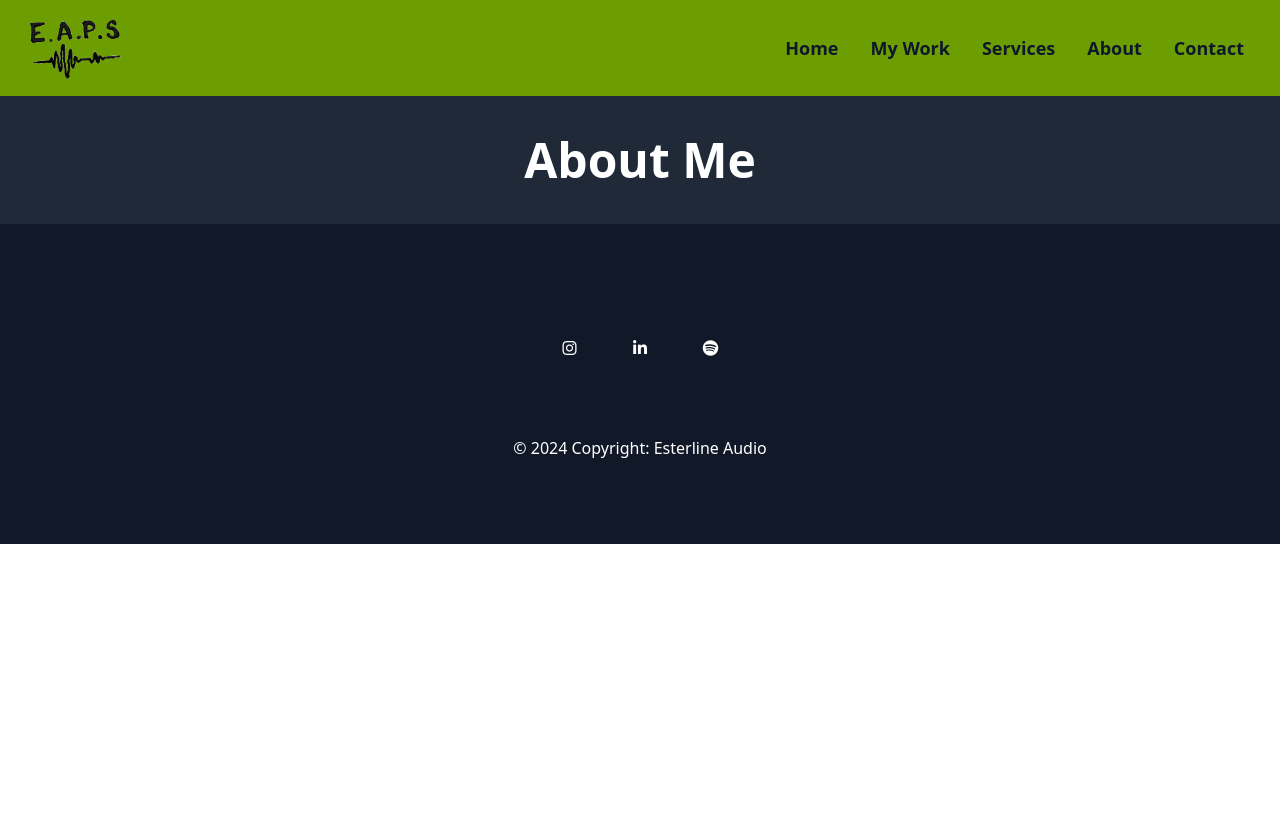
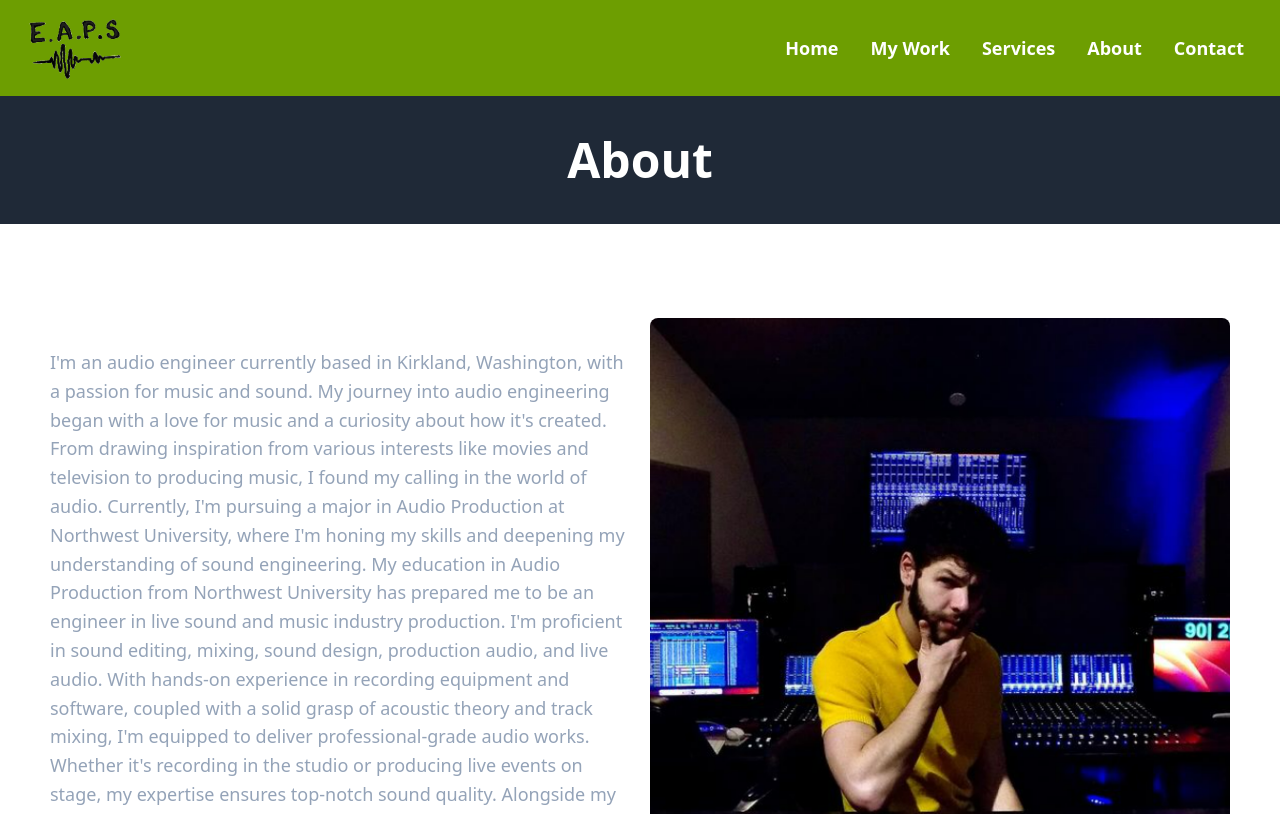
Before and after one commit to bleckocodes/EsterlineAudio, a Nuxt app: page /About in a window 1280 px wide. Shown: the top 814 px of the page. Built offline with nearby package versions, Linux system fonts and the light colour scheme.

Commit message:
update header and about

```diff
--- a/components/Header.vue
+++ b/components/Header.vue
@@ -1,17 +1,15 @@
 <template>
-  <div class="height-auto bg-verdun-green-400 text-base text-white">
-    <header class="bg-verdun-green-400 text-white mx-auto flex w-full items-center justify-between py-4 px-6">
+  <div class="sticky top-0 bg-verdun-green-400 text-base text-white z-50">
+    <header class="mx-auto flex w-full items-center justify-between py-4 px-6">
       <nuxt-link to="/">
         <div class="w-full text-center text-lg font-bold sm:w-fit sm:text-left">
-          <span class="text-40 white-500">
-
           <img
             class="w-30 h-16 object-cover justify-right"
             src="@/components/images/EAPSTextB.png"
             alt="Logo"
             @mouseover="invertColors"
             @mouseleave="revertColors"
-  /></span>
+          />
         </div>
       </nuxt-link>
 
@@ -19,35 +17,35 @@
         <ul class="flex items-center space-x-2">
           <li class="group relative">
             <nuxt-link
-        class="block whitespace-nowrap px-3 py-2 text-lg font-bold text-slate-900 no-underline transition hover:text-slate-50"
+              class="block whitespace-nowrap px-3 py-2 text-lg font-bold text-white no-underline transition hover:text-slate-50"
               to="/">
               Home
             </nuxt-link>
           </li>
           <li class="group relative">
             <nuxt-link
-        class="block whitespace-nowrap px-3 py-2 text-lg font-bold text-slate-900 no-underline transition hover:text-slate-50"
+              class="block whitespace-nowrap px-3 py-2 text-lg font-bold text-white no-underline transition hover:text-slate-50"
               to="MyWork">
               My Work
             </nuxt-link>
           </li>
           <li class="group relative">
             <a
-        class="block whitespace-nowrap px-3 py-2 text-lg font-bold text-slate-900 no-underline transition hover:text-slate-50"
+              class="block whitespace-nowrap px-3 py-2 text-lg font-bold text-white no-underline transition hover:text-slate-50"
               href="/Services">
               Services
             </a>
           </li>
           <li class="group relative">
             <a
-        class="block whitespace-nowrap px-3 py-2 text-lg font-bold text-slate-900 no-underline transition hover:text-slate-50"
+              class="block whitespace-nowrap px-3 py-2 text-lg font-bold text-white no-underline transition hover:text-slate-50"
               href="/About">
               About
             </a>
           </li>
           <li class="group relative">
             <nuxt-link
-        class="block whitespace-nowrap px-3 py-2 text-lg font-bold text-slate-900 no-underline transition hover:text-slate-50"
+              class="block whitespace-nowrap px-3 py-2 text-lg font-bold text-white no-underline transition hover:text-slate-50"
               to="Contact">
               Contact
             </nuxt-link>
@@ -57,7 +55,7 @@
       <!-- Mobile Menu -->
       <button
         @click="toggleMobileMenu"
-        class="block text-slate-700 hover:text-slate-50 sm:hidden"
+        class="block text-white hover:text-slate-50 sm:hidden"
         title="Open navigation menu"
       >
         <svg
@@ -76,87 +74,6 @@
           ></path>
         </svg>
       </button>
-
-      <!-- Dropdown Menu -->
-      <nav
-        v-show="isMobileMenuOpen"
-        class="fixed right-0 top-0 z-20 h-30 w-30 x-50 transform py-4 text-base transition bg-verdun-green-400 sm:hidden"
-      >
-        <ul class="flex flex-col space-y-2">
-          <li class="text-right">
-            <button
-              @click="toggleMobileMenu"
-              class="px-6 py-2 text-slate-300 hover:text-slate-50"
-            >
-              <svg
-                preserveAspectRatio="xMidYMid meet"
-                viewBox="0 0 24 24"
-                width="1.2em"
-                height="1.2em"
-              >
-                <path
-                  fill="none"
-                  stroke="currentColor"
-                  stroke-linecap="round"
-                  stroke-linejoin="round"
-                  stroke-width="2"
-                  d="M5 12h14m-4 4l4-4m-4-4l4 4"
-                ></path>
-              </svg>
-            </button>
-          </li>
-          <li class="group relative w-full overflow-x-visible text-right">
-            <nuxt-link
-              @click="toggleMobileMenu"
-              class="mx-4 block whitespace-nowrap px-3 py-2 text-lg font-semibold text-white font-bolder no-underline transition hover:text-slate-50"
-              to="/"
-            >
-              Home
-            </nuxt-link>
-          </li>
-            <!--MyWork-->
-            <li class="group relative w-full overflow-x-visible text-right">
-            <nuxt-link
-              @click="toggleMobileMenu"
-              class="mx-4 block whitespace-nowrap px-3 py-2 text-lg font-semibold text-white font-bolder no-underline transition hover:text-slate-50"
-              to="MyWork"
-            >
-              My Work
-            </nuxt-link>
-          </li>
-          <!--Services-->
-            <li class="group relative w-full overflow-x-visible text-right">
-            <nuxt-link
-              @click="toggleMobileMenu"
-              class="mx-4 block whitespace-nowrap px-3 py-2 text-lg font-semibold text-white font-bolder no-underline transition hover:text-slate-50"
-              to="Services"
-            >
-              Services
-            </nuxt-link>
-          </li>
-          <!--About-->
-            <li class="group relative w-full overflow-x-visible text-right">
-            <nuxt-link
-              @click="toggleMobileMenu"
-              class="mx-4 block whitespace-nowrap px-3 py-2 text-lg font-semibold text-white font-bolder no-underline transition hover:text-slate-50"
-              to="About"
-            >
-              About
-            </nuxt-link>
-          </li>
-          <!--Contact-->
-            <li class="group relative w-full overflow-x-visible text-right">
-            <nuxt-link
-              @click="toggleMobileMenu"
-              class="mx-4 block whitespace-nowrap px-3 py-2 text-lg font-semibold text-white font-bolder no-underline transition hover:text-slate-50"
-              to="Contact"
-            >
-              Contact
-            </nuxt-link>
-          </li>
-          <!-- Add other menu items as needed -->
-        </ul>
-      </nav>
     </header>
   </div>
 </template>
@@ -193,28 +110,5 @@ export default {
 </script>
 
 <style>
-  body.dark {
-    background-color: #1f2937; /* Adjust as needed */
-  }
-
-  /* Adjust dark mode text color */
-  @media (prefers-color-scheme: dark) {
-    .dark\:text-gray-100 {
-      color: #f3f4f6; /* Adjust as needed */
-    }
-
-    .dark\:text-gray-300 {
-      color: #d1d5db; /* Adjust as needed */
-    }
-  }
-
-  /* Hover effect on navigation links */
-  nav ul li a:hover {
-    color: #48bb78; /* Change text color on hover */
-  }
-
-  /* Hover effect on dropdown menu */
-  nav ul li ul li a:hover {
-    color: #48bb78; /* Change text color on hover */
-  }
+  /* Add any additional styles here */
 </style>
--- a/components/Hero.vue
+++ b/components/Hero.vue
@@ -1,5 +1,5 @@
 <template>
-  <section class="w-fill mx-auto flex flex-col sm:flex-row h-200 items-center bg-image pt-56 pb-28 bg-image px-8"> <!--pt-40 pb-32-->
+  <section class="w-fill mx-auto flex flex-col sm:flex-row h-200 items-center bg-image pt-36 pb-20 bg-image px-8"> <!--pt-40 pb-32-->
     <!-- Image container with background -->
     <div class="mr-4 w-fit h-inherit text-left sm:w-1/2 bg-black px-5 py-5 rounded-md bg-opacity-75 text-opacity-0">
       <h1 class="mb-6 text-3xl font-bold leading-tight text-white md:text-4xl">
@@ -76,23 +76,23 @@
   </nuxt-link>
 </div>
     </div>
-
-  <!--
     <img
-    class="object-cover object-center  w-full"
-    src="@/components/images/EAPSFullB.png"
-    alt="Logo"
+  class="object-cover object-center w-full"
+  src="@/components/images/EAPSFullW.png"
+  alt="Logo"
+  height="64"
+  style="max-width: 500px; max-height: 500px;"
 />
--->
   </section>
 </template>
 
 <style scoped>
 .bg-image {
-  background-image: url(@/components/images/bridge.jpg);
+  background-image: url(@/components/images/eq1.jpg);
   background-position: center;
   background-repeat: no-repeat;
   background-size: cover;
+  filter: grayscale(100%);
 }
 
 </style>
--- a/pages/About.vue
+++ b/pages/About.vue
@@ -1,4 +1,66 @@
 <template>
 
-    <AboutMe />
-</template>
+    <div class="bg-gray-800 text-center text-white">
+      <div class="text-5xl font-bold pt-10 pb-10">About</div>
+    </div>
+
+    <div class="about-me-container">
+      <div class="about-me-content">
+        <div class="about-me-text">
+          <h2 class="about-me-title font-bold text-white">Let me introduce myself...</h2>
+          <p class="about-me-description text-slate-400">
+          I'm an audio engineer currently based in Kirkland, Washington, with a passion for music and sound. My journey into audio engineering began with a love for music and a curiosity about how it's created. From drawing inspiration from various interests like movies and television to producing music, I found my calling in the world of audio.
+          Currently, I'm pursuing a major in Audio Production at Northwest University, where I'm honing my skills and deepening my understanding of sound engineering. My education in Audio Production from Northwest University has prepared me to be an engineer in live sound and music industry production. I'm proficient in sound editing, mixing, sound design, production audio, and live audio. With hands-on experience in recording equipment and software, coupled with a solid grasp of acoustic theory and track mixing, I'm equipped to deliver professional-grade audio works. Whether it's recording in the studio or producing live events on stage, my expertise ensures top-notch sound quality.
+          Alongside my studies, I'm actively involved in producing podcasts for Calvary Chapel Yakima, combining my technical expertise with my passion for sound design.
+            When I'm not behind the mixing console, you can find me capturing moments through film photography, another creative outlet I enjoy.
+            Feel free to connect with me through my social links or reach out on my contact page for any audio-related inquiries.
+
+          </p>
+        </div>
+        <div class="about-me-image">
+          <!-- Add your image here -->
+          <img src="@/components/images/headshot.png" alt="Your Image" class="about-me-photo">
+        </div>
+      </div>
+    </div>
+  </template>
+
+  <style scoped>
+    .about-me-container {
+      padding: 50px;
+    }
+
+    .about-me-content {
+      display: flex;
+      justify-content: space-between;
+      align-items: center;
+    }
+
+    .about-me-text {
+      flex: 1;
+      max-width: 60%;
+      padding-right: 20px;
+    }
+
+    .about-me-image {
+      flex: 1;
+      text-align: right;
+      height: 64;
+    }
+
+    .about-me-photo {
+      max-width: 100%;
+      height: auto;
+      border-radius: 8px;
+    }
+
+    .about-me-title {
+      font-size: 36px;
+      margin-bottom: 20px;
+    }
+
+    .about-me-description {
+      font-size: 18px;
+      line-height: 1.6;
+    }
+  </style>
```
Lines whose indentation alone changed are shown as unchanged.
